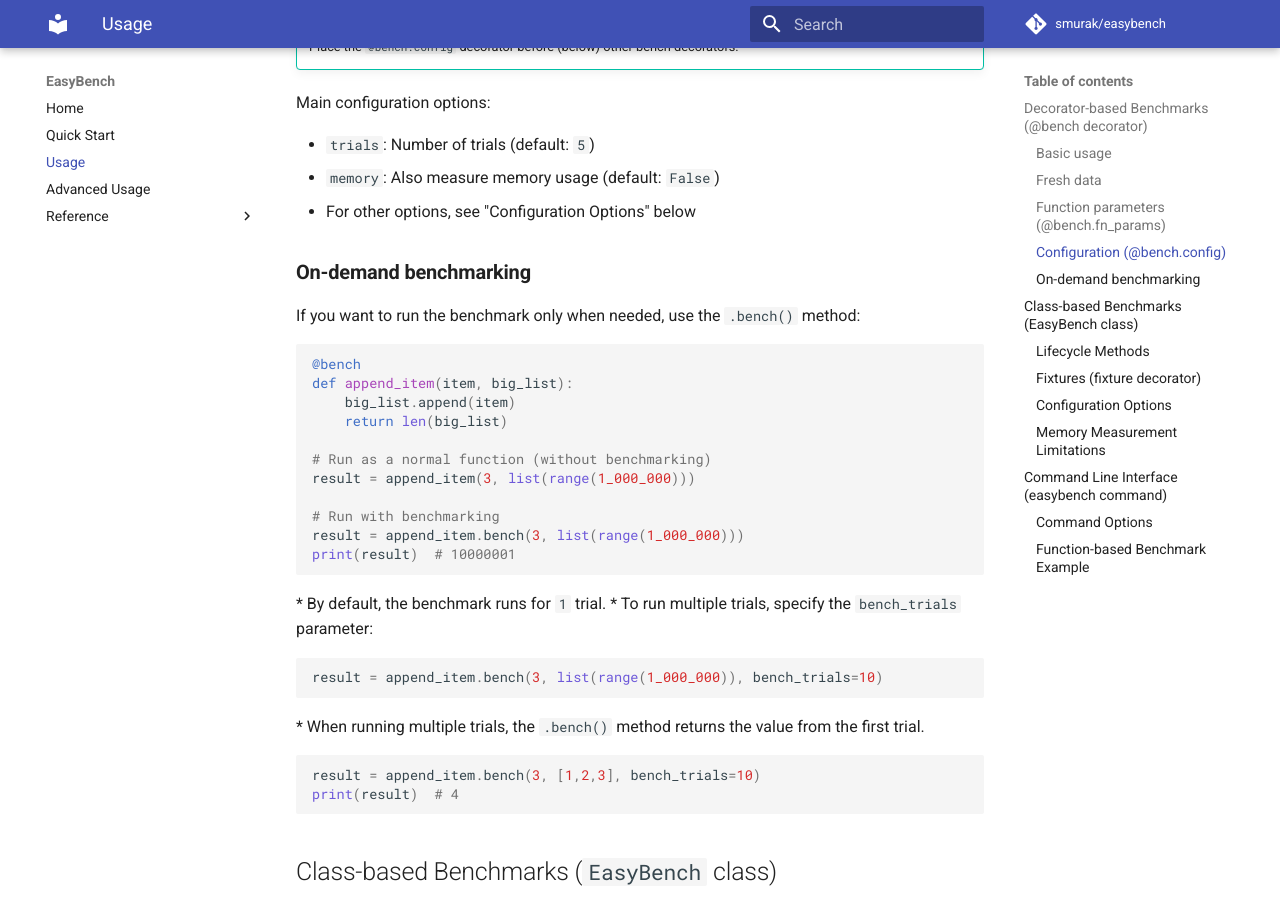
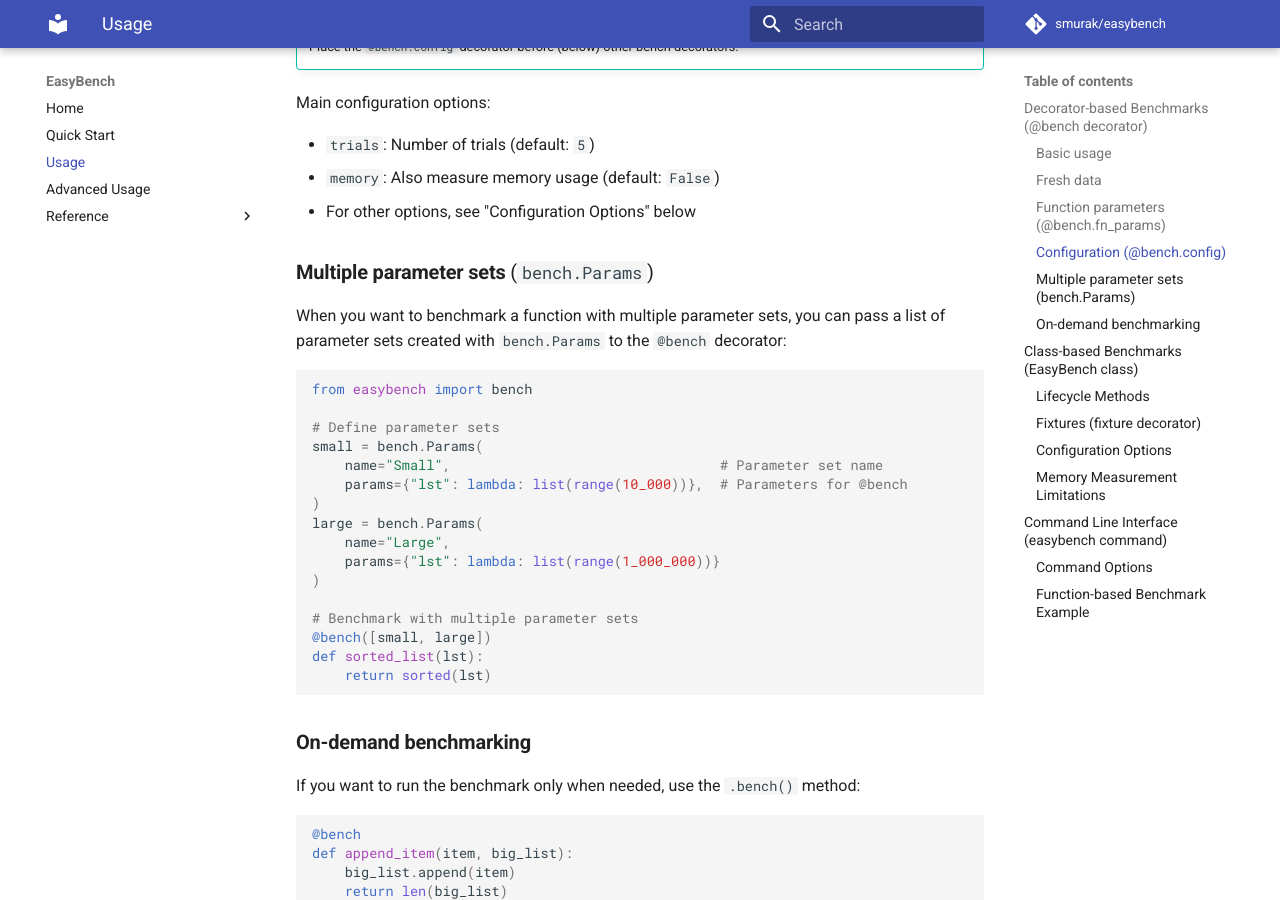
Before and after one commit to smurak/easybench, an MkDocs documentation site: the page built from docs/usage.md, in a window 1280 px wide and 900 px high, scrolled down 1328 px. Built offline with MkDocs 1.6.1 and Material for MkDocs 9.7.7, drawn with Linux system fonts in a browser that asks for light colours; comment, search, counter and statistics services are not loaded.

Commit message:
docs: add examples for using multiple parameter sets with bench.Params

````diff
--- a/docs/usage.md
+++ b/docs/usage.md
@@ -65,6 +65,30 @@ Main configuration options:
 * `trials`: Number of trials (default: `5`)
 * `memory`: Also measure memory usage (default: `False`)
 * For other options, see "Configuration Options" below
+
+### **Multiple parameter sets** (`bench.Params`)
+
+When you want to benchmark a function with multiple parameter sets,
+you can pass a list of parameter sets created with `bench.Params` to the `@bench` decorator:
+
+```python
+from easybench import bench
+
+# Define parameter sets
+small = bench.Params(
+    name="Small",                                 # Parameter set name
+    params={"lst": lambda: list(range(10_000))},  # Parameters for @bench
+)
+large = bench.Params(
+    name="Large",
+    params={"lst": lambda: list(range(1_000_000))}
+)
+
+# Benchmark with multiple parameter sets
+@bench([small, large])
+def sorted_list(lst):
+    return sorted(lst)
+```
 
 ### **On-demand benchmarking**
 
````
Also changed, not shown: README.md (+24 -24 lines), README_ja.md (+24 -0 lines).
